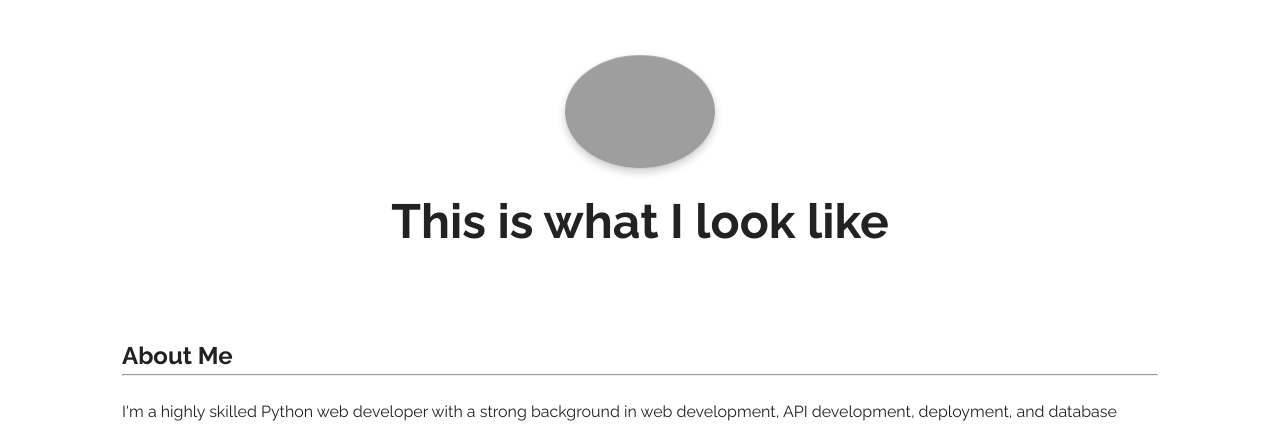
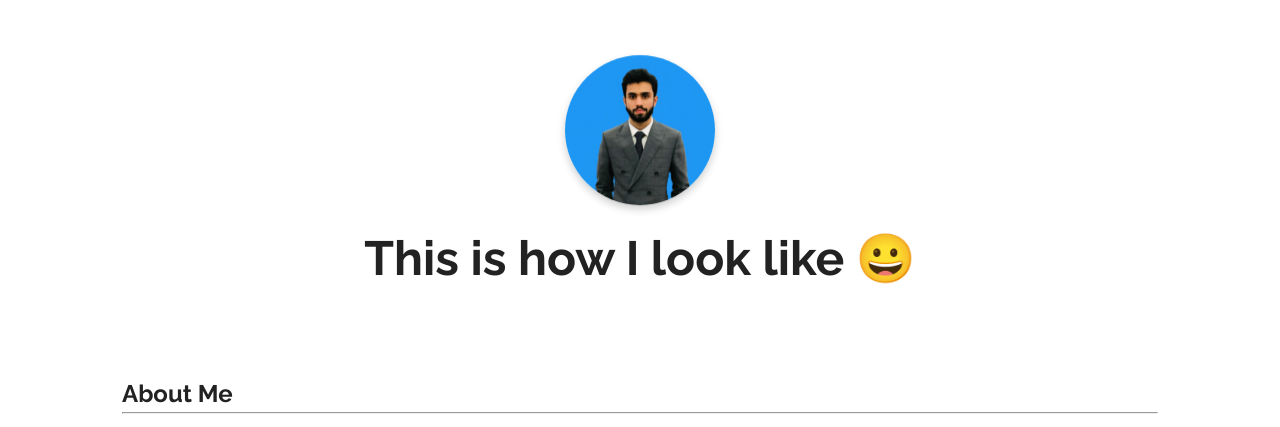
Before and after one commit to abdullah-zia-22/portfolio, a Flask app: page /about in a window 1280 px wide. Shown: the part 80-507 px from the top of the page. Run offline with Flask 3, Linux system fonts and the light colour scheme; grey boxes are pictures that could not be loaded.

```diff
--- a/templates/about.html
+++ b/templates/about.html
@@ -3,10 +3,10 @@
 {% block headersection %}
 
 <section class="header-container">
-  <img class="profile-image" src="{{ url_for('static', filename='assets/DP.png') }}" alt="" />
+  <img class="profile-image" src="{{ url_for('static', filename='assets/DP.jpeg') }}" alt="" />
 
   <div class="content-text">
-    <h2>This is what I look like</h2>
+    <h2>This is how I look like &#128512;</h2>
 </section>
 {% endblock %}
 
```
Also changed, not shown: static/assets/DP.jpeg (added).
